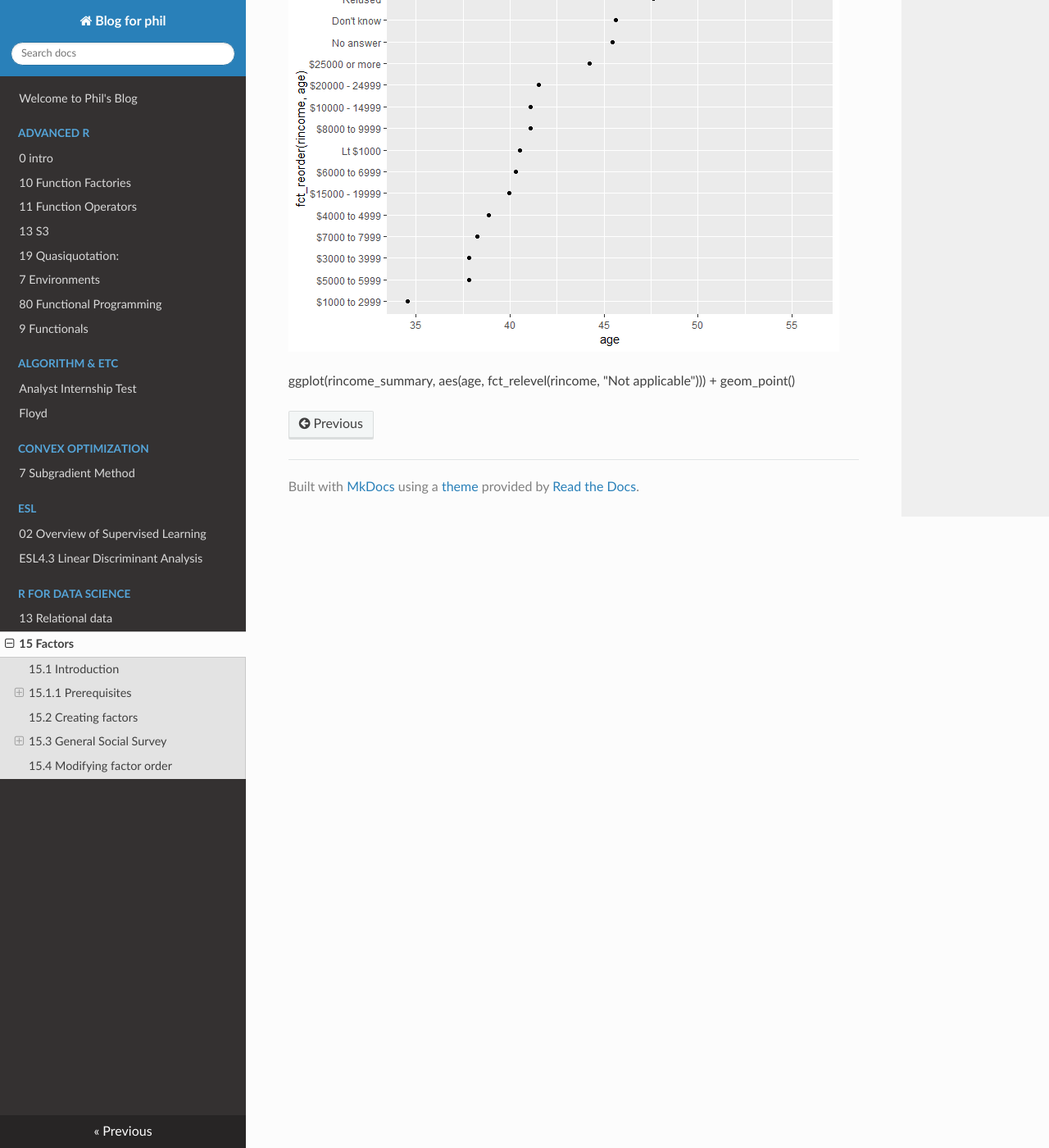
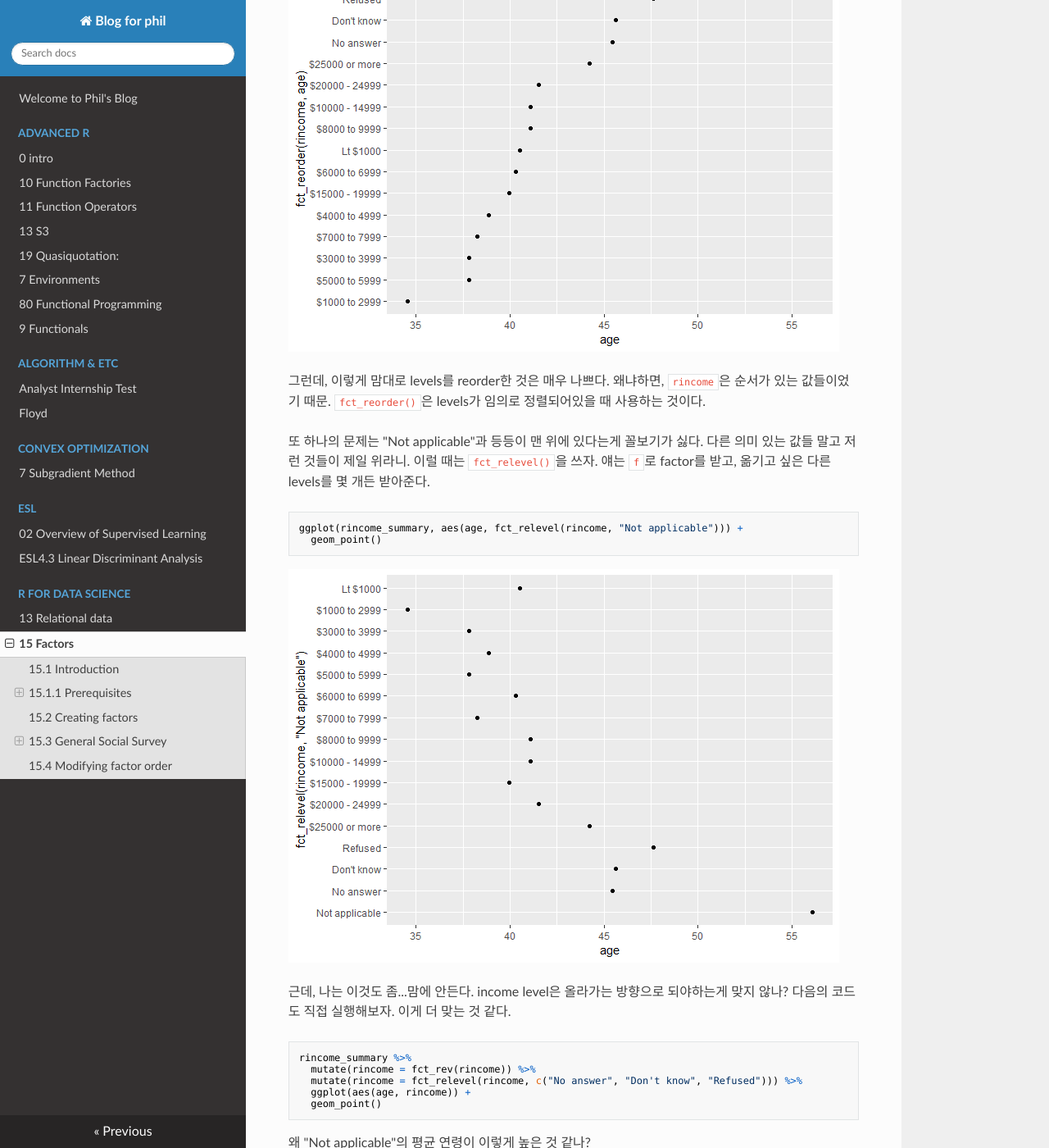
Before and after one commit to philyoun/portfolio, an MkDocs documentation site: the page built from docs/R for Data Science/15-Factors.md, in a window 1280 px wide and 1400 px high, scrolled down 7269 px. Shown: the whole window at 82% size. Built offline with MkDocs 1.6.1, drawn with Linux system fonts in a browser that asks for light colours; nearby versions of some CDN libraries; some of the changed text lies outside the part shown.

Commit message:
update 15 Factors

````diff
--- a/docs/R for Data Science/15-Factors.md
+++ b/docs/R for Data Science/15-Factors.md
@@ -260,4 +260,54 @@ ggplot(rincome_summary, aes(age, fct_reorder(rincome, age))) + geom_point()
 
 ![](15-Factors_files/figure-markdown_github/unnamed-chunk-21-1.png)
 
-ggplot(rincome\_summary, aes(age, fct\_relevel(rincome, "Not applicable"))) + geom\_point()
+그런데, 이렇게 맘대로 levels를 reorder한 것은 매우 나쁘다. 왜냐하면, `rincome`은 순서가 있는 값들이었기 때문. `fct_reorder()`은 levels가 임의로 정렬되어있을 때 사용하는 것이다.
+
+또 하나의 문제는 "Not applicable"과 등등이 맨 위에 있다는게 꼴보기가 싫다. 다른 의미 있는 값들 말고 저런 것들이 제일 위라니. 이럴 때는 `fct_relevel()`을 쓰자. 얘는 `f`로 factor를 받고, 옮기고 싶은 다른 levels를 몇 개든 받아준다.
+
+``` r
+ggplot(rincome_summary, aes(age, fct_relevel(rincome, "Not applicable"))) +
+  geom_point()
+```
+
+![](15-Factors_files/figure-markdown_github/unnamed-chunk-22-1.png)
+
+근데, 나는 이것도 좀...맘에 안든다. income level은 올라가는 방향으로 되야하는게 맞지 않나? 다음의 코드도 직접 실행해보자. 이게 더 맞는 것 같다.
+
+``` r
+rincome_summary %>%
+  mutate(rincome = fct_rev(rincome)) %>%
+  mutate(rincome = fct_relevel(rincome, c("No answer", "Don't know", "Refused"))) %>%
+  ggplot(aes(age, rincome)) +
+  geom_point()
+```
+
+왜 "Not applicable"의 평균 연령이 이렇게 높은 것 같나?
+
+<details> 음.. 아마 은퇴한 사람은 소득이 없어서 not applicable을 체크하고, 그 사람들은 나이가 많으니깐? </details>
+
+reordering이 유용한 또 하나의 케이스는, plot에서 lines에 색을 넣을 때 그렇다. 'fct\_reorder2()'는 "가장 큰 `x`값과 결합되어 있는 `y`값"에 따라 reorder할 수 있게끔 해준다. 이러면 legend에 써져 있는대로 읽으면 되기 때문에 plot을 읽기가 쉬워진다.
+
+무슨 말인지는 밑에 그림 보면 바로 이해가 된다.
+
+``` r
+by_age <- gss_cat %>%
+  filter(!is.na(age)) %>%
+  count(age, marital) %>%
+  group_by(age) %>%
+  mutate(prop = n / sum(n))
+
+par(mfrow = c(2, 1))
+ggplot(by_age, aes(age, prop, color = marital)) +
+  geom_line(na.rm = TRUE)
+```
+
+![](15-Factors_files/figure-markdown_github/unnamed-chunk-24-1.png)
+
+``` r
+ggplot(by_age, aes(age, prop, color = fct_reorder2(marital, age, prop))) +
+  geom_line(na.rm = TRUE)
+```
+
+![](15-Factors_files/figure-markdown_github/unnamed-chunk-24-2.png)
+
+왼쪽의 이러면 legend에 있는대로 맨 위의 No answer 선을 찾아볼까? 어... 맨 위에 깔려있어서 한 눈에 못 알아봤네. 이럴 때 `fct_reorder()`를 써서, "가장 ~" 이걸 하면 보기 편해진다는 거다.
````
Also changed, not shown: docs/R for Data Science/15-Factors.Rmd (+52 -1 lines), docs/R for Data Science/15-Factors_files/figure-markdown_github/unnamed-chunk-22-1.png (added), docs/R for Data Science/15-Factors_files/figure-markdown_github/unnamed-chunk-24-1.png (added), docs/R for Data Science/15-Factors_files/figure-markdown_github/unnamed-chunk-24-2.png (added), docs/R for Data Science/15-Factors_files/figure-markdown_github/unnamed-chunk-25-1.png (added).
